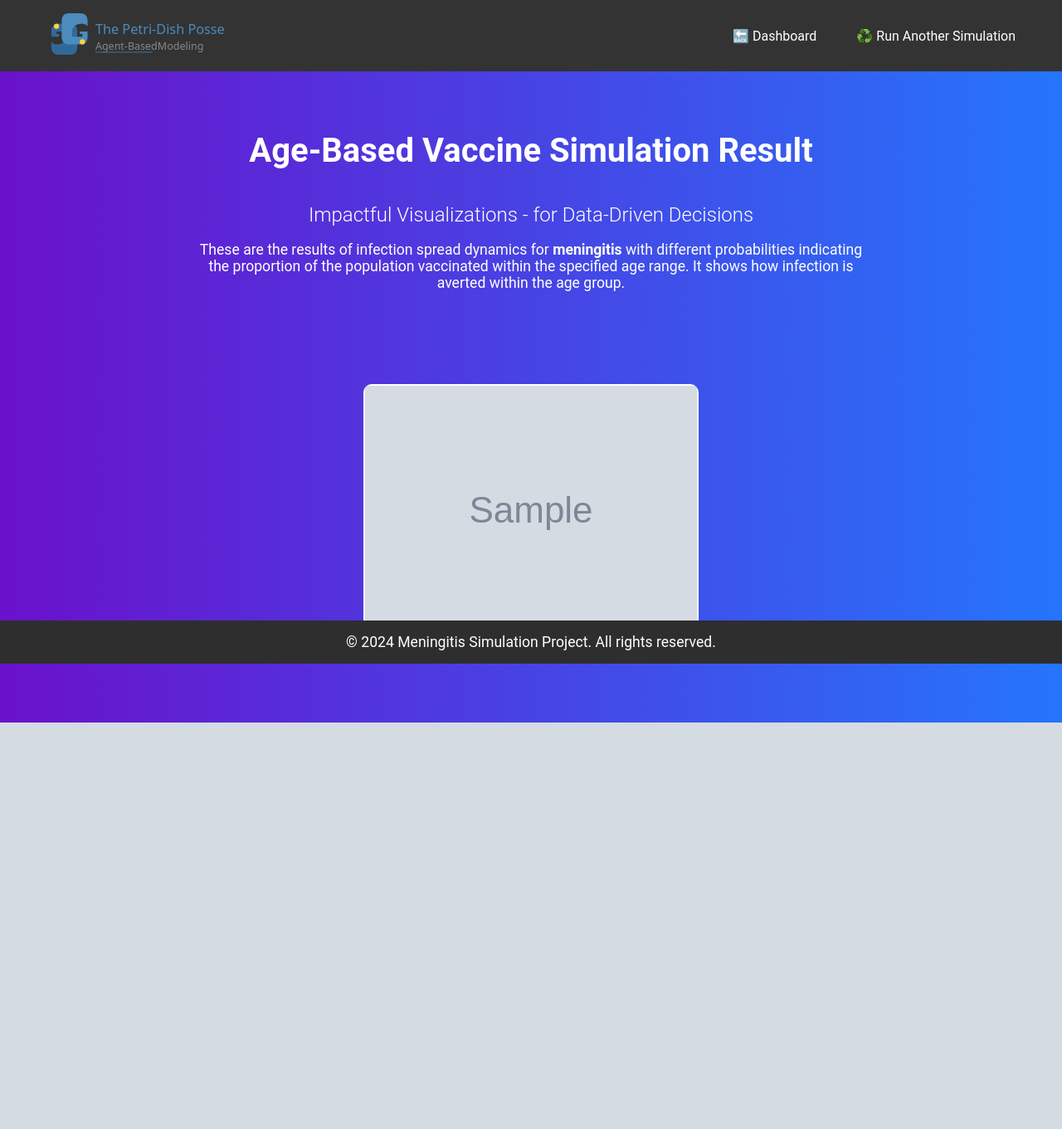
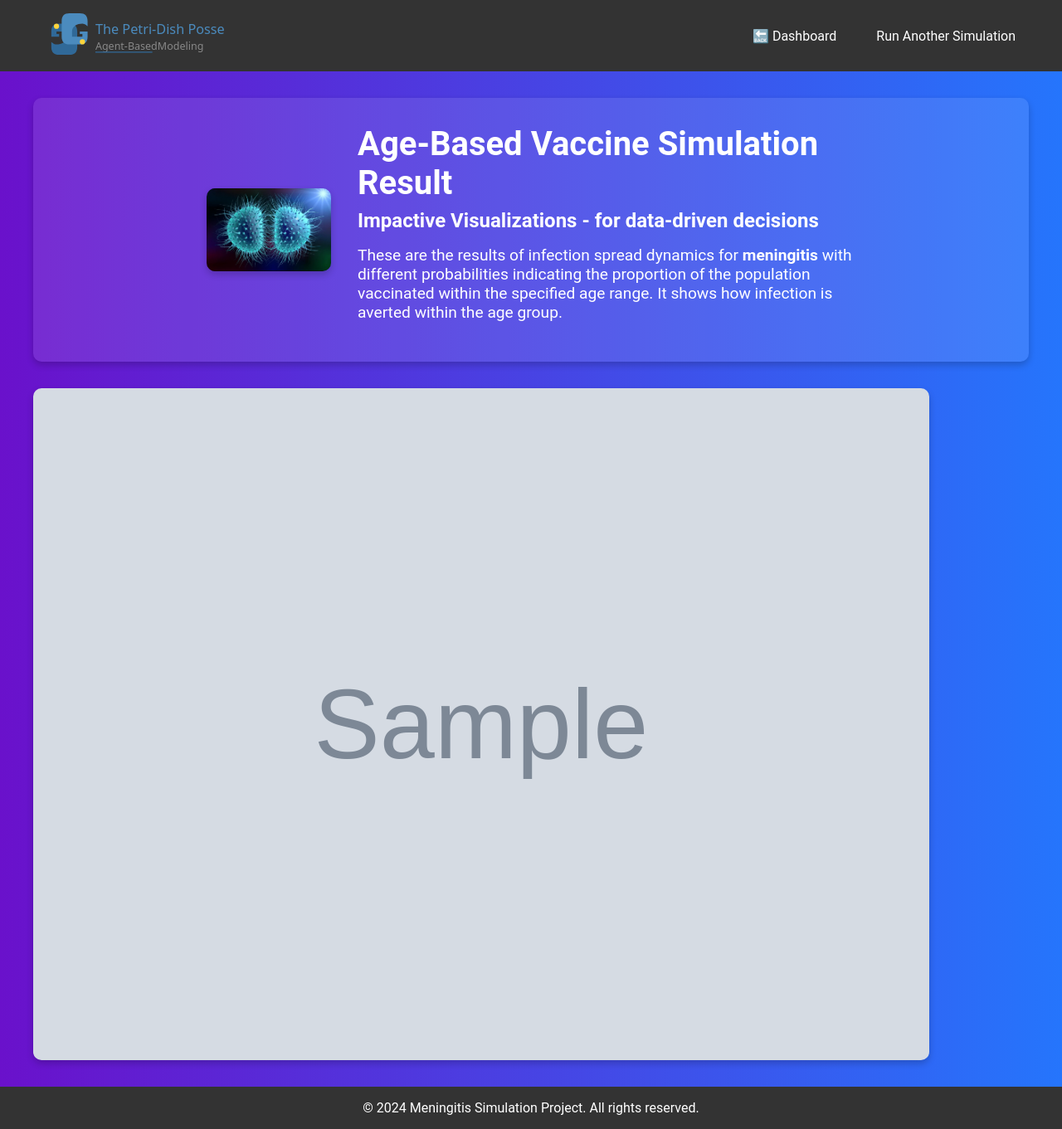
Before and after one commit to janymuong/meningitis_sim, a Django app: template seirs_sim/templates/seirs_sim/treatment_sim_result.html in a window 1280 px wide. Shown: the whole page at 83% size. Before the commit the page ends 871 px from the top, so only its background shows below. Run offline with Django 5.2, Linux system fonts and the light colour scheme; the template is opened without the code that fills it: most values are stand-ins (such as "Sample title", 1, 10 or a date in 2020); grey boxes marked "Sample" are stand-in pictures.

Commit message:
css - simulation results: descriptive text for each sim, stacked visualizations

```diff
--- a/seirs_sim/templates/seirs_sim/treatment_sim_result.html
+++ b/seirs_sim/templates/seirs_sim/treatment_sim_result.html
@@ -15,16 +15,19 @@
         </div>
         <ul class="nav-links">
             <li><a href="{% url 'sim' %}">🔙 Dashboard</a></li>
-            <li><a href="{% url 'age_based_vaccine_simulation' %}">♻️ Run Another Simulation</a></li>
+            <li><a href="{% url 'age_based_vaccine_simulation' %}">Run Another Simulation</a></li>
         </ul>
     </nav>
 </header>
 <body>
     <main>
         <section class="intro">
-            <h1>Age-Based Vaccine Simulation Result</h1>
-            <h5>Impactful Visualizations - for Data-Driven Decisions</h5>
-            <p>These are the results of infection spread dynamics for <strong>meningitis</strong> with different probabilities indicating the proportion of the population vaccinated within the specified age range. It shows how infection is averted within the age group.</p>
+            <img src="{% static 'img/virus_sim.jpg' %}" class="intro-image" alt="Virus Simulation">
+            <div class="intro-text">
+                <h1>Age-Based Vaccine Simulation Result</h1>
+                <h5>Impactive Visualizations - for data-driven decisions</h5>
+                <p>These are the results of infection spread dynamics for <strong>meningitis</strong> with different probabilities indicating the proportion of the population vaccinated within the specified age range. It shows how infection is averted within the age group.</p>
+            </div>
         </section>
         <section class="results">
             <div class="container">
--- a/static/style/parameters.css
+++ b/static/style/parameters.css
@@ -74,9 +74,6 @@
     width: 100%;
 }
 
-
-
-/* Add this section to your existing CSS file */
 .nav-links a.active {
     background: #5477f5;
     color: #fff;
--- a/static/style/result.css
+++ b/static/style/result.css
@@ -44,94 +44,80 @@
 
 main {
     padding: 2rem 1rem;
+    max-width: 1200px;
+    margin: 0 auto;
 }
 
 .intro {
-    text-align: center;
+    display: flex;
+    align-items: center;
+    justify-content: center;
+    text-align: left;
     margin-bottom: 2rem;
-    padding: 2rem 1rem; /* Added padding */
+    padding: 2rem 1rem;
+    background-color: rgba(255, 255, 255, 0.1);
+    border-radius: 10px;
+    box-shadow: 0 4px 8px rgba(0, 0, 0, 0.2);
+}
+
+.intro-image {
+    width: 150px;
+    height: auto;
+    margin-right: 2rem;
+    border-radius: 10px;
+    box-shadow: 0 4px 8px rgba(0, 0, 0, 0.2);
+}
+
+.intro-text {
+    max-width: 600px;
 }
 
 .intro h1 {
     font-size: 2.5rem;
-    margin-top: 0.5rem;
-    margin-bottom: 0.5rem;
+    margin: 0;
 }
 
 .intro h5 {
     font-size: 1.5rem;
-    margin-bottom: 1rem;
-    font-weight: 300;
+    margin: 0.5rem 0;
 }
 
 .intro p {
-    font-size: 1.1rem;
-    margin-bottom: 2rem;
-    padding: 0 2rem;
+    font-size: 1.2rem;
+    margin: 1rem 0;
 }
 
-/* Adjusted for even spreading */
-.intro h1, .intro h5, .intro p {
-    max-width: 800px;
-    margin-left: auto;
-    margin-right: auto;
-}
-
-h1 {
-    font-size: 2.5rem;
-    margin-top: 0.5rem;
-    margin-bottom: 0.5rem;
-}
-
-h5 {
-    font-size: 1.5rem;
-    margin-bottom: 1rem;
-    font-weight: 300;
-}
-
-p {
-    font-size: 1.1rem;
-    margin-bottom: 2rem;
-    padding: 0 2rem;
-}
-
-.results .container {
-    display: flex;
-    flex-wrap: wrap;
-    justify-content: center;
+.results {
+    display: grid;
+    grid-template-columns: repeat(auto-fit, minmax(300px, 1fr));
     gap: 1rem;
-    padding: 1rem;
 }
 
 .image-wrapper {
-    position: relative;
+    width: 90%;
     overflow: hidden;
     border-radius: 10px;
+    box-shadow: 0 4px 8px rgba(0, 0, 0, 0.2);
+    transition: transform 0.3s ease-in-out;
 }
 
 .image-wrapper img {
-    max-width: 100%;
+    width: 100%;
     height: auto;
-    transition: transform 0.3s ease;
-    border: 2px solid #fff;
-    box-shadow: 0 4px 8px rgba(0, 0, 0, 0.1);
+    display: block;
 }
 
-.image-wrapper:hover img {
+.image-wrapper:hover {
     transform: scale(1.05);
 }
 
-.index-footer {
+footer.index-footer {
+    background-color: #333;
+    padding: 1rem 0;
     text-align: center;
-    padding: 1rem 0;
-    background: #2e2e2e;
-    font-size: 0.75rem;
-    position: sticky;
-    bottom: 0;
-    width: 100%;
+    color: #fff;
 }
 
-.index-footer p {
+footer.index-footer p {
     margin: 0;
-    color: #fff;
 }
```
Also changed, not shown: seirs_sim/templates/seirs_sim/age_based_vaccine_sim_result.html (+13 -5 lines), seirs_sim/templates/seirs_sim/normal_sim_result.html (+25 -12 lines), seirs_sim/templates/seirs_sim/vaccine_sim_result.html (+13 -4 lines), static/style/normal_sim_result.css (added, +69 -0 lines).
